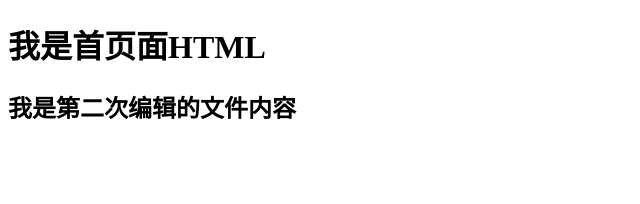
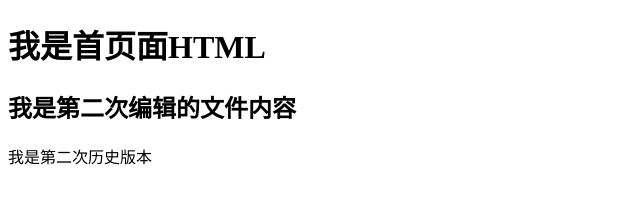
Before and after one commit to zilong1214/BK-2007-test1, a plain HTML site: page pages/index.html in a window 1280 px wide. Shown: the whole page, without its empty margins (0-640 px from the left). Drawn offline with Linux system fonts and the light colour scheme.

Commit message:
我是第二个历史版本

```diff
--- a/pages/index.html
+++ b/pages/index.html
@@ -8,5 +8,7 @@
 <body>
     <h1>我是首页面HTML</h1>
     <h2>我是第二次编辑的文件内容</h2>
+    <p>我是第二次历史版本</p>
+
 </body>
 </html>
```
Also changed, not shown: pages/login.html (+2 -0 lines), pages/reg.html (+1 -0 lines).
